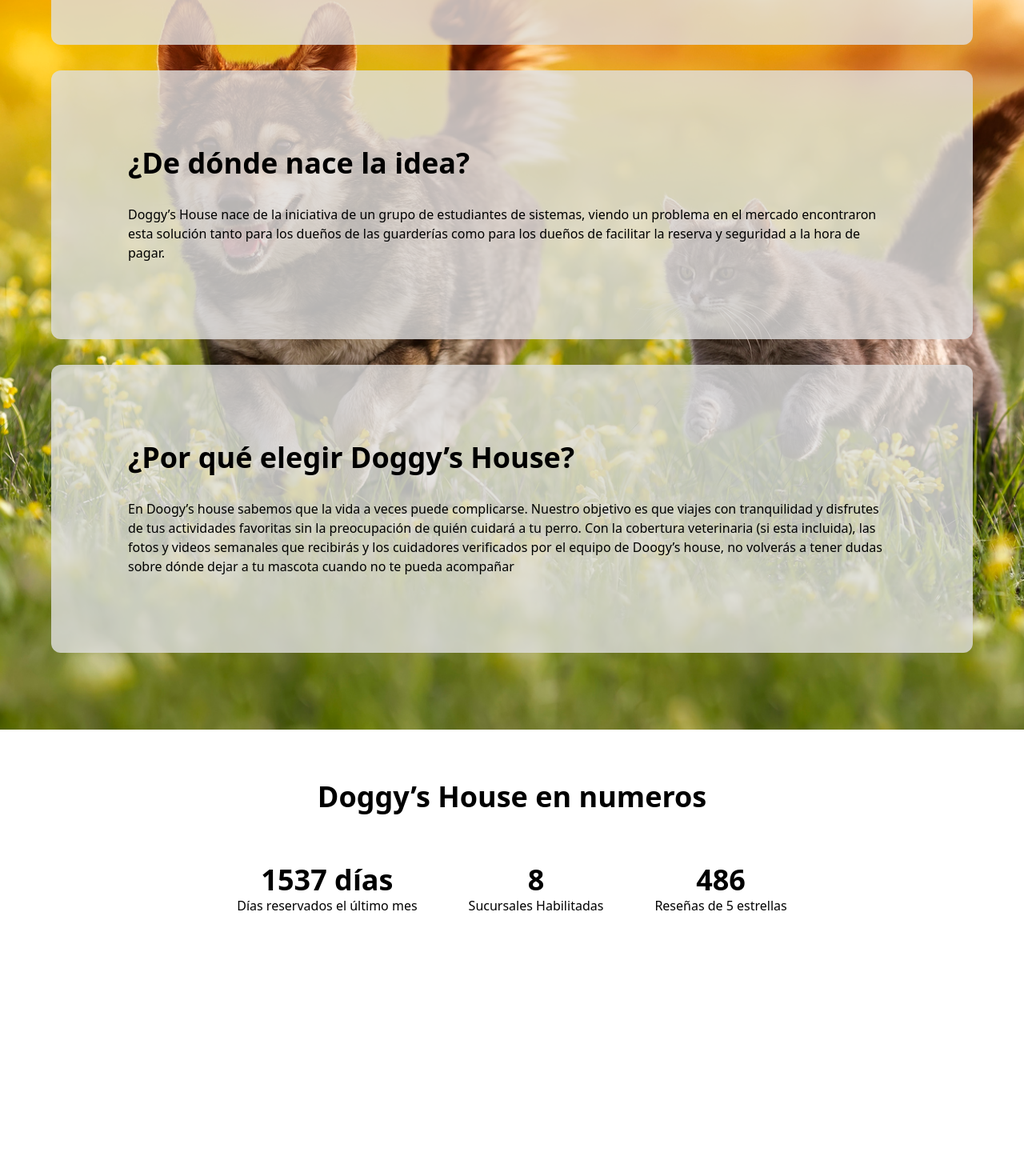
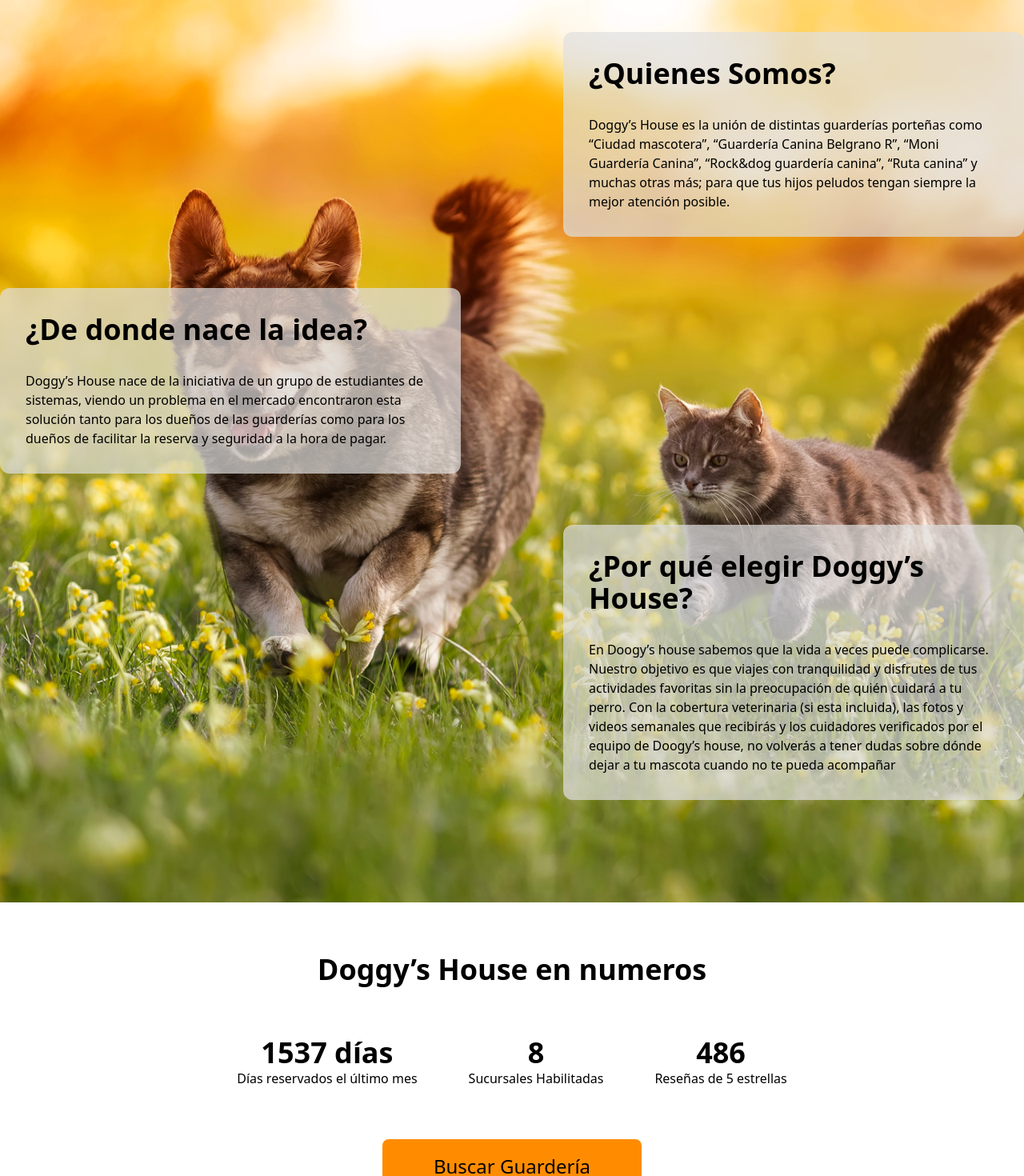
Before and after one commit to No-Country/c14-16-ft-node-react, a React (Vite) app in the folder frontend/: page /about in a window 1280 px wide. Shown: the part 740-2210 px from the top of the page at 80% size. Before the commit the page ends 1948 px from the top, so only its background shows below. Built offline with nearby package versions, Linux system fonts and the light colour scheme.

Commit message:
12/10/23: vista Sobre Nosotros primer maquetado

```diff
--- a/frontend/src/components/pages/about/About.css
+++ b/frontend/src/components/pages/about/About.css
@@ -1,13 +1,6 @@
-.disperce {
-  display: grid;
-  grid-template-columns: auto;
-  grid-template-rows: repeat(3, auto);
+section a {
+  padding: 16px 64px;
+  background-color: darkorange;
+  border-radius: 8px;
+  font-size: 1.5rem;
 }
-
-.toLeft {
-  grid-column: 1/2;
-}
-
-.toRight {
-  grid-column: 2/3;
-}
--- a/frontend/src/components/pages/about/About.jsx
+++ b/frontend/src/components/pages/about/About.jsx
@@ -1,8 +1,15 @@
+import { Link } from "react-router-dom";
+import CardAbout from "./CardAbout";
 import DogCat from "/assets/bg-001.jpg";
 import Hero from "/assets/carrusel1.jpg";
 import "./About.css";
 
 const About = () => {
+  const texts = [
+    " Doggy’s House es la unión de distintas guarderías porteñas como “Ciudad mascotera”, “Guardería Canina Belgrano R”, “Moni Guardería Canina”, “Rock&dog guardería canina”, “Ruta canina” y muchas otras más; para que tus hijos peludos tengan siempre la mejor atención posible.",
+    "Doggy’s House nace de la iniciativa de un grupo de estudiantes de sistemas, viendo un problema en el mercado encontraron esta solución tanto para los dueños de las guarderías como para los dueños de facilitar la reserva y seguridad a la hora de pagar.",
+    "En Doogy’s house sabemos que la vida a veces puede complicarse. Nuestro objetivo es que viajes con tranquilidad y disfrutes de tus actividades favoritas sin la preocupación de quién cuidará a tu perro. Con la cobertura veterinaria (si esta incluida), las fotos y videos semanales que recibirás y los cuidadores verificados por el equipo de Doogy’s house, no volverás a tener dudas sobre dónde dejar a tu mascota cuando no te pueda acompañar",
+  ];
   const mainStyle = {
     backgroundImage: `url(${DogCat})`,
     backgroundSize: "cover",
@@ -20,58 +27,35 @@ const About = () => {
   return (
     <div>
       <header style={heroStyle}>
-        <div className="container mx-auto">
-          <h1 className="py-32 text-center text-white text-6xl">About Us</h1>
+        <div className="py-64 container mx-auto">
+          <h1 className=" text-center text-white text-6xl">Sobre Nosotros</h1>
         </div>
       </header>
       <main>
-        <section style={mainStyle} className="p-16">
-          <div className="container mx-auto">
-            <article className="p-24 mb-8 bg-[rgba(224,224,224,0.80)] rounded-xl">
-              <h3 className="mb-8 text-black font-bold text-4xl">
-                ¿Quienes somos?
-              </h3>
-              <p className="">
-                Doggy’s House es la unión de distintas guarderías porteñas como
-                “Ciudad mascotera”, “Guardería Canina Belgrano R”, “Moni
-                Guardería Canina”, “Rock&dog guardería canina”, “Ruta canina” y
-                muchas otras más; para que tus hijos peludos tengan siempre la
-                mejor atención posible.
-              </p>
-            </article>
-            <article className="p-24 mb-8 bg-[rgba(224,224,224,0.80)] rounded-xl">
-              <h3 className="mb-8 text-black font-bold text-4xl">
-                ¿De dónde nace la idea?
-              </h3>
-              <p>
-                Doggy’s House nace de la iniciativa de un grupo de estudiantes
-                de sistemas, viendo un problema en el mercado encontraron esta
-                solución tanto para los dueños de las guarderías como para los
-                dueños de facilitar la reserva y seguridad a la hora de pagar.
-              </p>
-            </article>
-            <article className="p-24 mb-8 bg-[rgba(224,224,224,0.80)] rounded-xl">
-              <h3 className="mb-8 text-black font-bold text-4xl">
-                ¿Por qué elegir Doggy’s House?
-              </h3>
-              <p>
-                En Doogy’s house sabemos que la vida a veces puede complicarse.
-                Nuestro objetivo es que viajes con tranquilidad y disfrutes de
-                tus actividades favoritas sin la preocupación de quién cuidará a
-                tu perro. Con la cobertura veterinaria (si esta incluida), las
-                fotos y videos semanales que recibirás y los cuidadores
-                verificados por el equipo de Doogy’s house, no volverás a tener
-                dudas sobre dónde dejar a tu mascota cuando no te pueda
-                acompañar
-              </p>
-            </article>
+        <section style={mainStyle} className="px-4 py-32 md:px-0">
+          <div className="flex flex-col gap-16 mx-auto">
+            <CardAbout
+              title="¿Quienes Somos?"
+              text={texts[0]}
+              styles="md:justify-end"
+            />
+            <CardAbout
+              title="¿De donde nace la idea?"
+              text={texts[1]}
+              styles="md:justify-start"
+            />
+            <CardAbout
+              title="¿Por qué elegir Doggy’s House?"
+              text={texts[2]}
+              styles="md:justify-end"
+            />
           </div>
         </section>
-        <section className="p-16 container mx-auto">
+        <section className="p-16 container flex flex-col items-center mx-auto">
           <h2 className="mb-16 text-4xl text-center font-bold">
             Doggy’s House en numeros
           </h2>
-          <article className="flex gap-16 justify-center">
+          <article className="mb-16 flex gap-16 justify-center">
             <div>
               <h4 className="text-4xl text-center font-bold">
                 <span>1537</span> días
@@ -91,6 +75,8 @@ const About = () => {
               <p>Reseñas de 5 estrellas</p>
             </div>
           </article>
+
+          <Link>Buscar Guardería</Link>
         </section>
       </main>
     </div>
--- /dev/null
+++ b/frontend/src/components/pages/about/CardAbout.jsx
@@ -0,0 +1,14 @@
+import React from "react";
+
+const CardAbout = ({ title, text, styles }) => {
+  return (
+    <div className={`w-full flex ${styles}`}>
+      <article className="md:w-[45%] p-8 bg-[rgba(224,224,224,0.70)] rounded-xl">
+        <h3 className="mb-8 text-black font-bold text-4xl">{title}</h3>
+        <p className="">{text}</p>
+      </article>
+    </div>
+  );
+};
+
+export default CardAbout;
--- a/frontend/src/index.css
+++ b/frontend/src/index.css
@@ -1,3 +1,9 @@
 @tailwind base;
 @tailwind components;
 @tailwind utilities;
+
+* {
+  margin: 0;
+  padding: 0;
+  box-sizing: border-box;
+}
```
Also changed, not shown: 1 other file (tests, documents, lock files or other folders).
